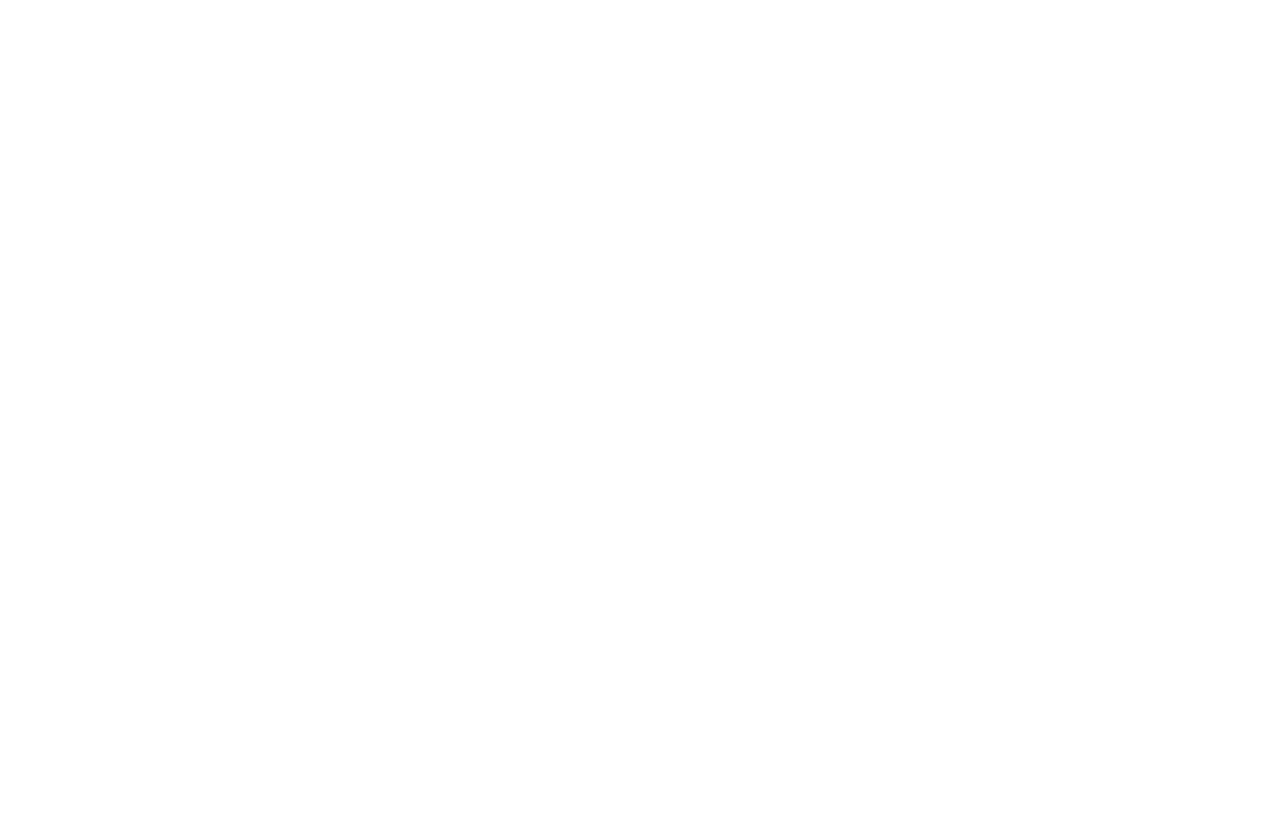
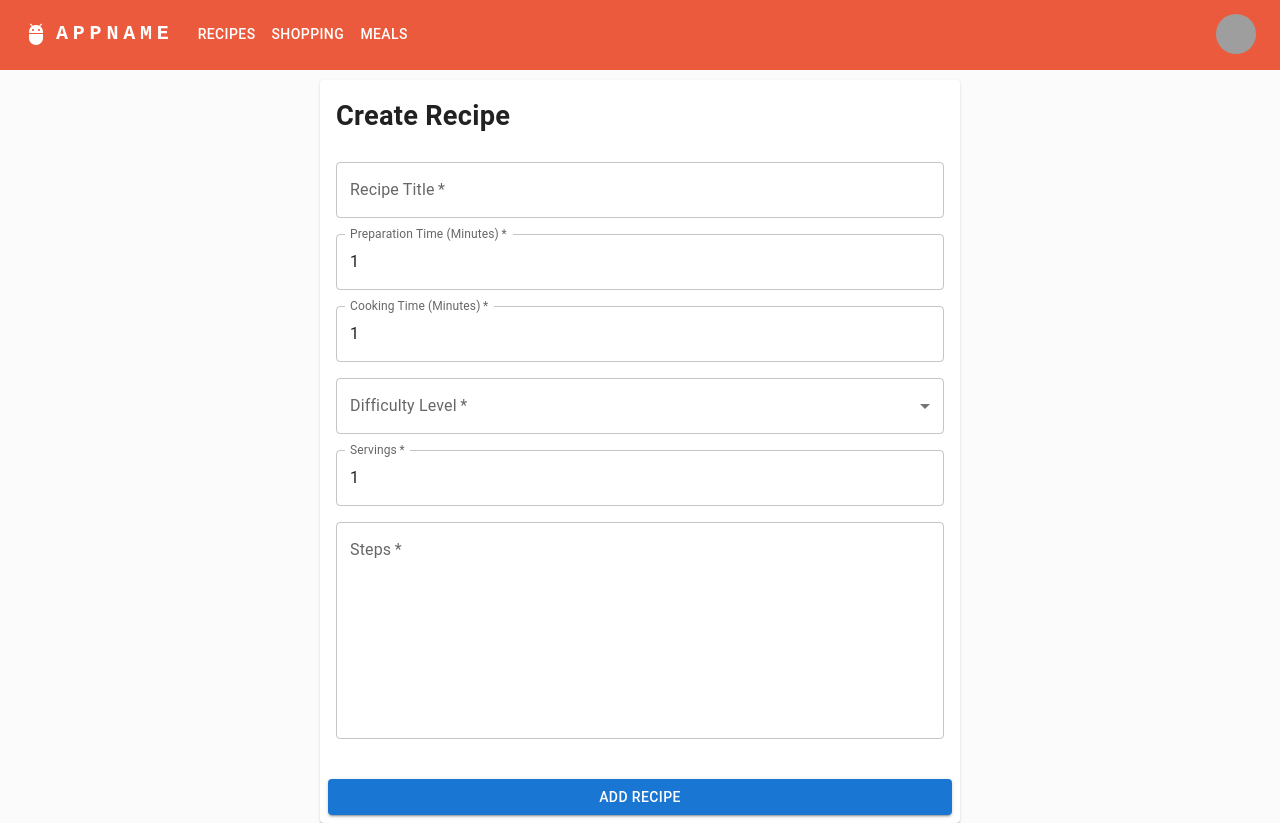
Before and after one commit to yy-personal/rmmps, a React (Create React App) app in the folder frontend/: page /recipe/new in a window 1280 px wide. Before the commit this address had no page. Before the commit the page ends 800 px from the top, so only its background shows below. Built offline with nearby package versions, Linux system fonts and the light colour scheme; grey boxes are pictures that could not be loaded.

Commit message:
feat: add Recipe Form (UI only)

```diff
--- a/frontend/package.json
+++ b/frontend/package.json
@@ -3,6 +3,7 @@
   "version": "0.1.0",
   "private": true,
   "dependencies": {
+    "@base-ui-components/react": "^1.0.0-alpha.6",
     "@emotion/react": "^11.14.0",
     "@emotion/styled": "^11.14.0",
     "@fontsource/roboto": "^5.1.1",
--- a/frontend/src/components/RecipeCard/RecipeCard.tsx
+++ b/frontend/src/components/RecipeCard/RecipeCard.tsx
@@ -29,7 +29,7 @@
   return (
     <Box
       sx={{
-        width: { sm: "100%", md: "50%", lg: "25%" },
+        width: { xs: "100%", sm: "100%", md: "50%", lg: "25%" },
         padding: "3px",
         boxSizing: "border-box",
       }}
--- /dev/null
+++ b/frontend/src/components/RecipeForm/RecipeForm.tsx
@@ -0,0 +1,173 @@
+import { useState } from "react";
+
+import {
+  Button,
+  Card,
+  CardActions,
+  CardContent,
+  FormControl,
+  InputLabel,
+  MenuItem,
+  Select,
+  SelectChangeEvent,
+} from "@mui/material";
+import Box from "@mui/material/Box";
+import TextField from "@mui/material/TextField";
+import Typography from "@mui/material/Typography";
+
+import { useHttpClient } from "hooks/http-hook";
+
+function RecipeForm() {
+  const [recipe, setRecipe] = useState({
+    title: "",
+    description: "",
+    difficulty: "",
+    preparationTime: 1,
+    cookingTime: 1,
+    servings: 1,
+    steps: "",
+  });
+
+  const { isLoading, sendRequest } = useHttpClient();
+
+  const handleChange = (e: React.ChangeEvent<HTMLInputElement>) => {
+    const { name, value, type } = e.target;
+    setRecipe({
+      ...recipe,
+      [name]: type === "number" ? Number(value) : value, // Convert to number if it's a number input
+    });
+  };
+
+  const handleDifficultyChange = (event: SelectChangeEvent) => {
+    setRecipe({
+      ...recipe,
+      difficulty: event.target.value,
+    });
+  };
+
+  const handleSubmit = (e: React.FormEvent) => {
+    e.preventDefault();
+    alert("test");
+    console.log("Recipe Submitted:", recipe);
+  };
+  return (
+    <Box
+      sx={{
+        display: "flex",
+        flexWrap: "wrap",
+        justifyContent: "center",
+        pt: "10px",
+      }}
+    >
+      <Card
+        sx={{
+          width: { xs: "100%", sm: "100%", md: "75%", lg: "50%" },
+        }}
+      >
+        <Box component="form" onSubmit={handleSubmit}>
+          <CardContent>
+            <Typography
+              sx={{
+                fontSize: "1.7rem",
+                fontWeight: "bold",
+                textAlign: "left",
+                mb: "25px",
+              }}
+            >
+              Create Recipe
+            </Typography>
+            <TextField
+              fullWidth
+              label="Recipe Title"
+              name="title"
+              value={recipe.title}
+              onChange={handleChange}
+              required
+              sx={{ mb: 2 }}
+            />
+            <TextField
+              fullWidth
+              label="Preparation Time (Minutes)"
+              name="preparationTime"
+              value={recipe.preparationTime}
+              onChange={handleChange}
+              required
+              type="number"
+              sx={{ mb: 2 }}
+              slotProps={{
+                htmlInput: {
+                  min: 1,
+                  max: 240,
+                },
+              }}
+            />
+            <TextField
+              fullWidth
+              label="Cooking Time (Minutes)"
+              name="cookingTime"
+              value={recipe.cookingTime}
+              onChange={handleChange}
+              required
+              type="number"
+              sx={{ mb: 2 }}
+              slotProps={{
+                htmlInput: {
+                  min: 1,
+                  max: 720,
+                },
+              }}
+            />
+            <FormControl fullWidth required sx={{ mb: 2, textAlign: "left" }}>
+              <InputLabel id="difficultyLabel">Difficulty Level</InputLabel>
+              <Select
+                labelId="difficultyLabel"
+                // id="demo-simple-select"
+                value={recipe.difficulty}
+                label="Difficulty Level"
+                onChange={handleDifficultyChange}
+              >
+                <MenuItem value={"EASY"}>Easy</MenuItem>
+                <MenuItem value={"MEDIUM"}>Medium</MenuItem>
+                <MenuItem value={"HARD"}>Hard</MenuItem>
+              </Select>
+            </FormControl>
+
+            <TextField
+              fullWidth
+              label="Servings"
+              name="servings"
+              value={recipe.servings}
+              onChange={handleChange}
+              required
+              type="number"
+              sx={{ mb: 2 }}
+              slotProps={{
+                htmlInput: {
+                  min: 1,
+                  max: 100,
+                },
+              }}
+            />
+
+            <TextField
+              required
+              fullWidth
+              id="outlined-multiline-static"
+              label="Steps"
+              multiline
+              rows={8}
+              sx={{ mb: 2 }}
+            />
+          </CardContent>
+          <CardActions>
+            <Button variant="contained" type="submit" fullWidth>
+              Add Recipe
+            </Button>
+          </CardActions>
+        </Box>
+      </Card>
+    </Box>
+  );
+}
+
+export default RecipeForm;
--- a/frontend/src/components/RecipeList/RecipeList.tsx
+++ b/frontend/src/components/RecipeList/RecipeList.tsx
@@ -1,9 +1,37 @@
 import Box from "@mui/material/Box";
 import data from "./dummy-recipes.json";
 import RecipeCard from "../RecipeCard/RecipeCard";
+import { useEffect, useState } from "react";
+
+interface RecipeType {
+  id: number;
+  title: string;
+  description: string;
+  userId: number;
+  preparationTime: number;
+  cookingTime: number;
+  difficultyLevel: string;
+  servings: number;
+  steps: string;
+}
 
 function RecipeList() {
-  const recipes = data.recipes;
+  const [recipes, setRecipes] = useState<RecipeType[]>();
+
+  useEffect(() => {
+    setRecipes(
+      data.recipes.map((currRecipe) => {
+        return {
+          ...currRecipe,
+          userId: currRecipe.user,
+        };
+      })
+    );
+  }, []);
+
+  if (!recipes) {
+    return <Box></Box>;
+  }
   return (
     <Box
       sx={{
@@ -20,7 +48,7 @@
             id={recipe.id}
             title={recipe.title}
             description={recipe.description}
-            userId={recipe.user}
+            userId={recipe.userId}
             preparationTime={recipe.preparationTime}
             cookingTime={recipe.cookingTime}
             difficultyLevel={recipe.difficultyLevel}
--- /dev/null
+++ b/frontend/src/hooks/http-hook.ts
@@ -0,0 +1,42 @@
+import { useCallback, useState, useRef, useEffect } from "react";
+
+export const useHttpClient = () => {
+  const [isLoading, setIsLoading] = useState(false);
+  const activeHttpRequests = useRef<AbortController[]>([]);
+
+  const sendRequest = useCallback(
+    async (url: string, method = "GET", body = null, headers = {}) => {
+      setIsLoading(true);
+      const httpAbortCtrl = new AbortController();
+      activeHttpRequests.current.push(httpAbortCtrl);
+
+      try {
+        const response = await fetch(url, {
+          method,
+          body,
+          headers,
+          signal: httpAbortCtrl.signal,
+        });
+
+        activeHttpRequests.current = activeHttpRequests.current.filter(
+          (reqCtrl) => reqCtrl !== httpAbortCtrl
+        );
+
+        setIsLoading(false);
+        return response;
+      } catch (err) {
+        setIsLoading(false);
+        throw err;
+      }
+    },
+    []
+  );
+
+  useEffect(() => {
+    return () => {
+      activeHttpRequests.current.forEach((abortCtrl) => abortCtrl.abort());
+    };
+  }, []);
+
+  return { isLoading, sendRequest };
+};
--- a/frontend/src/index.tsx
+++ b/frontend/src/index.tsx
@@ -4,6 +4,7 @@
 import "./index.css";
 import App from "./App";
 import RecipeList from "components/RecipeList/RecipeList";
+import RecipeForm from "components/RecipeForm/RecipeForm";
 
 const root = ReactDOM.createRoot(
   document.getElementById("root") as HTMLElement
@@ -14,6 +15,7 @@
       <Routes>
         <Route path="/" element={<App />}>
           <Route path="/" element={<RecipeList />} />
+          <Route path="/recipe/new" element={<RecipeForm />} />
           {/* <Route path="*" element={<PageNotFound />} /> */}
         </Route>
       </Routes>
```
Also changed, not shown: 1 other file (tests, documents, lock files or other folders).
